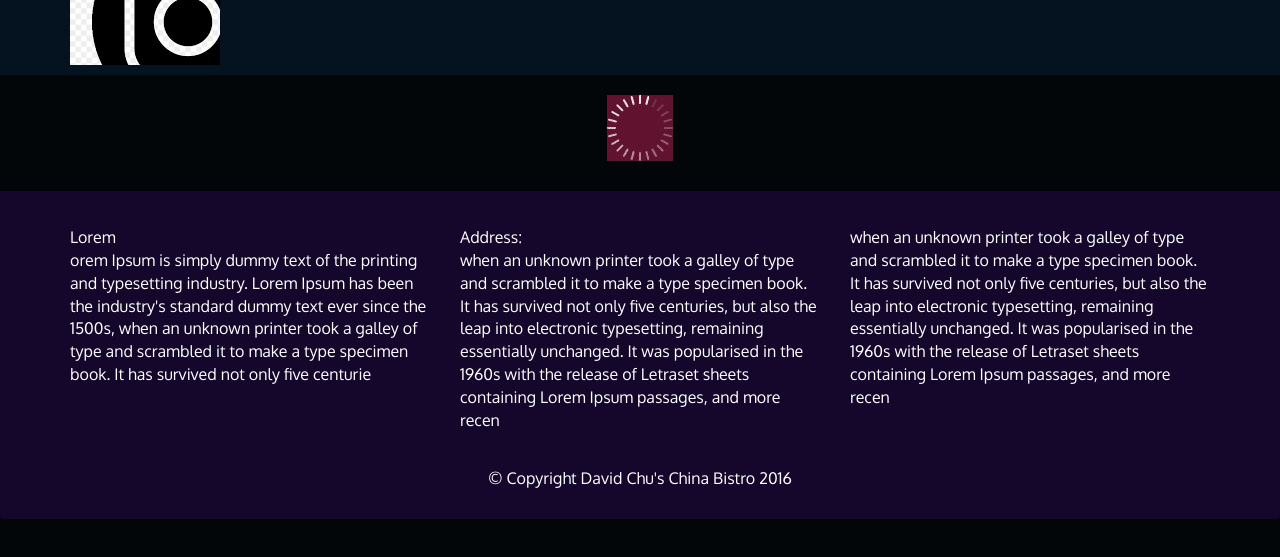
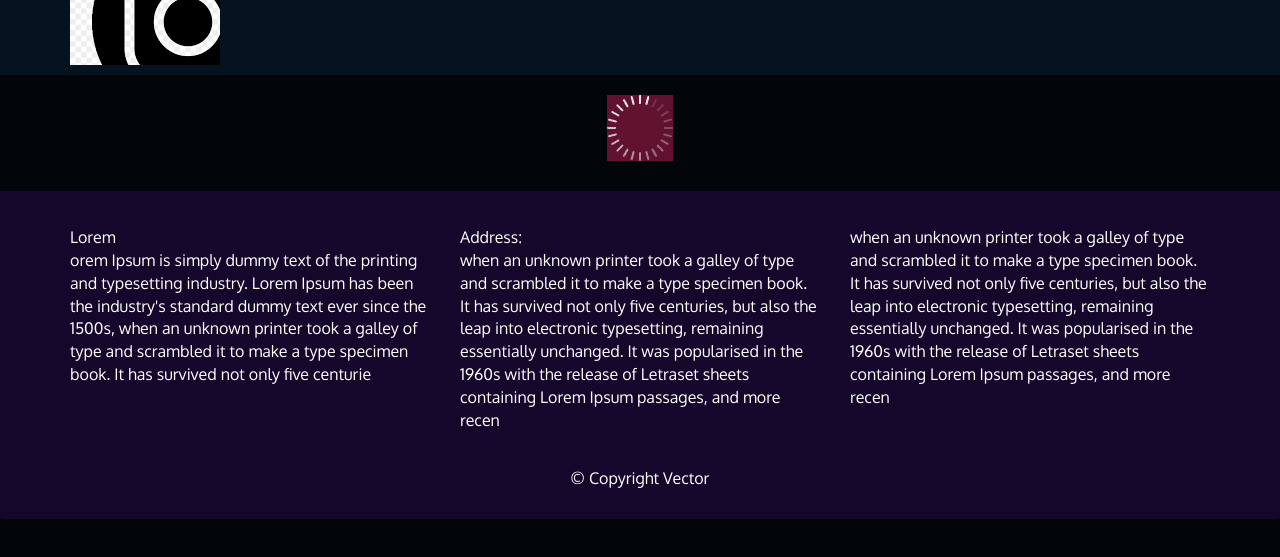
Before and after one commit to samyaan/Vector, a plain HTML site: page vector/index.html in a window 1280 px wide. Shown: the part 95-652 px from the top of the page. Drawn offline with Linux system fonts and the light colour scheme; no server answers.

Commit message:
Update index.html

```diff
--- a/vector/index.html
+++ b/vector/index.html
@@ -90,7 +90,7 @@
           recen
         </section>
       </div>
-      <div class="text-center">&copy; Copyright David Chu's China Bistro 2016</div>
+      <div class="text-center">&copy; Copyright Vector</div>
     </div>
   </footer>
 
```
